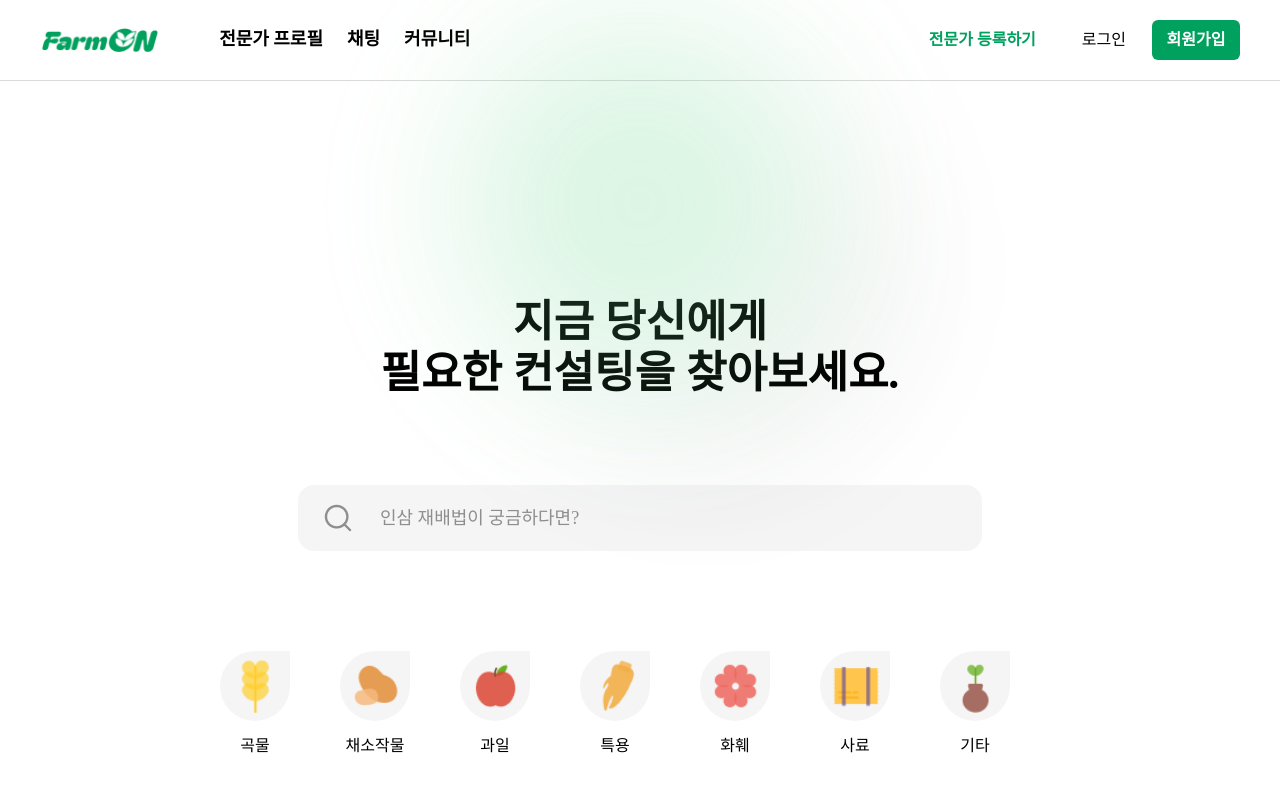
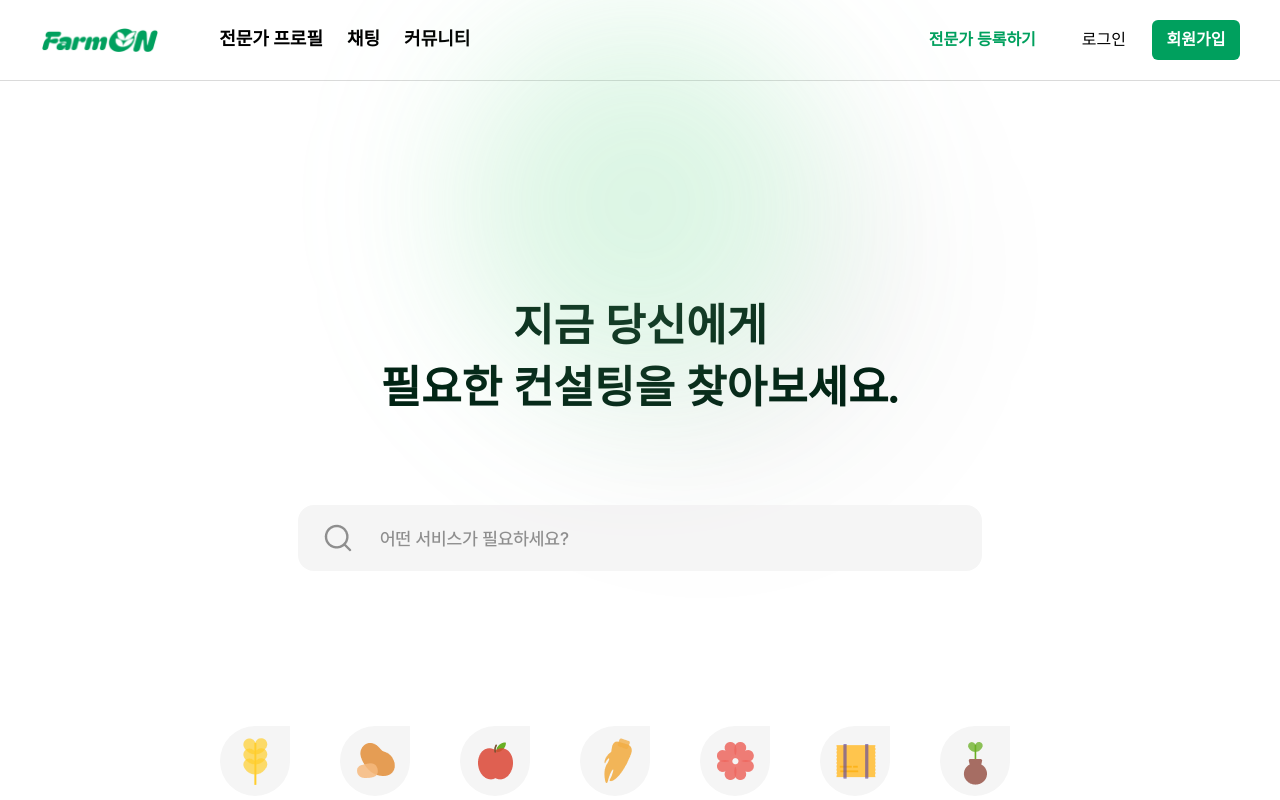
Before and after one commit to Farm-On/FE, a React (Vite) app: page / in a window 1280 px wide. Shown: the top 800 px of the page. Built offline with nearby package versions, Linux system fonts and the light colour scheme.

Commit message:
feat: 기존 search UI 변경

```diff
--- a/src/components/search/search.tsx
+++ b/src/components/search/search.tsx
@@ -9,11 +9,13 @@ export const Search = () => {
     <S.Container>
       <S.SearchSection>
         <S.BackgroundBlur />
-        <S.Title1>지금 당신에게</S.Title1>
-        <S.Title2>필요한 컨설팅을 찾아보세요.</S.Title2>
+        <S.Title>
+          지금 당신에게 <br />
+          필요한 컨설팅을 찾아보세요.
+        </S.Title>
         <S.SearchBar>
           <S.StyledImage src={SearchImg} alt="Search" />
-          <S.Input placeholder="인삼 재배법이 궁금하다면?" />
+          <S.Input placeholder="어떤 서비스가 필요하세요?" />
         </S.SearchBar>
         <S.CategoryContainer>
           <Category />
--- a/src/styles/components/Search/Category.style.ts
+++ b/src/styles/components/Search/Category.style.ts
@@ -16,8 +16,8 @@ export const CategoryContainer = styled.div`
 
 export const ImgContainer = styled.div`
   display: flex;
-  height: 4.375rem;
-  width: 4.3753rem;
+  height: 70px;
+  width: 70px;
   background-color: #f5f5f5;
   border-radius: 4.658vw 0 4.658vw 4.658vw;
   align-items: center;
@@ -25,8 +25,8 @@ export const ImgContainer = styled.div`
 `;
 
 export const StyledImage = styled.img`
-  width: 80%;
-  height: 80%;
+  width: 50px;
+  height: 50px;
   object-fit: cover;
 `;
 
--- a/src/styles/components/Search/Search.style.ts
+++ b/src/styles/components/Search/Search.style.ts
@@ -46,24 +46,18 @@ export const BackgroundBlur = styled.div`
   top: -158px;
   left: 50%;
   transform: translateX(-50%);
+  mix-blend-mode: difference;
 `;
 
-export const Title1 = styled.h1`
+export const Title = styled.h1`
   font-family: 'Pretendard';
   font-size: 44px;
   font-weight: bold;
-  margin: 0;
-  margin-top: 137px;
+  margin-top: 135px;
   text-align: center;
-`;
-
-export const Title2 = styled.h1`
-  font-family: 'Pretendard';
-  font-size: 44px;
-  font-weight: bold;
-  margin: 0;
+  color: #002415;
+  line-height: 1.4;
   margin-bottom: 86px;
-  text-align: center;
 `;
 
 export const SearchBar = styled.div`
@@ -73,7 +67,7 @@ export const SearchBar = styled.div`
   height: 66px;
   background-color: #f5f5f5;
   border-radius: 16px;
-  margin-bottom: 40px;
+  margin-bottom: 95px;
 `;
 
 export const StyledImage = styled.img`
@@ -88,7 +82,7 @@ export const Input = styled.input`
   height: 100%;
   border: none;
   outline: none;
-  font-family: 'Pretendard';
+  font-family: 'PretendardMedium';
   font-size: 18px;
   color: #8e8e8e;
   background: none;
```
